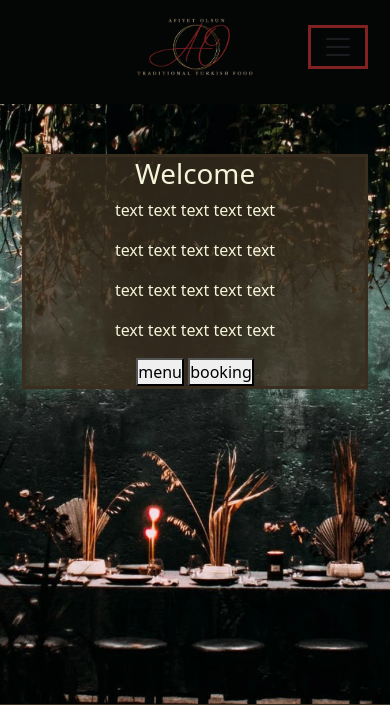
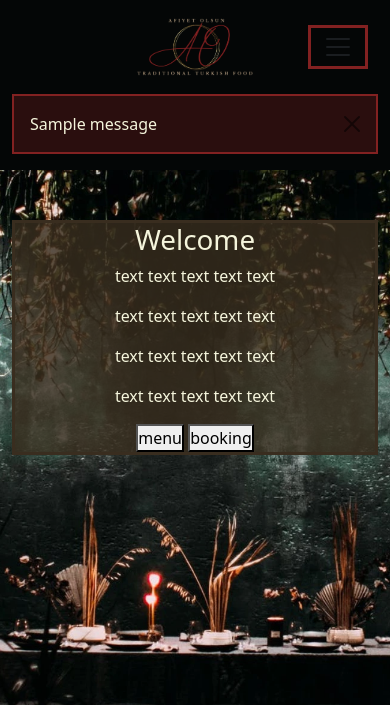
Before and after one commit to SaraTisell/afiyet-olsun, a Django app: page / in a window 390 px wide. Shown: the top 705 px of the page. Run offline with Django 4.2, Linux system fonts and the light colour scheme; tables that the repository leaves empty hold one stand-in row (values such as "Sample post"); one stand-in notice (Sample message) is shown; parts of the project's set-up code (start-up, migrations or seed data) failed here and were passed over; some libraries are stand-ins or nearby versions.

Commit message:
Implement django messages to base.hmtl & add styling

```diff
--- a/static/css/style.css
+++ b/static/css/style.css
@@ -12,6 +12,15 @@
     margin: 10px;
 }
 
+/* Django messages */
+
+#msg {
+    background-color: rgb(130, 33, 33, 0.3);
+    border: 2px solid #822121;
+    border-radius: 0;
+    color: beige;
+}
+
 /* Genreal body styles */
 body {
     background-color: #040606;
@@ -19,7 +28,10 @@ body {
     min-height: 100vh;
     display: flex;
     flex-direction: column;
-
+}
+/* Delete default margin from bootstrap */
+.row {
+    margin: 0;
 }
 
 header {
--- a/templates/base.html
+++ b/templates/base.html
@@ -87,11 +87,20 @@
           </div>
         </div>
       </nav>
-
-
-
     </header>
-
+    <!-- Django messages -->
+    <div class="container">
+      <div class="row">
+        <div class="col-md-8 offset-md-2">
+          {% for message in messages %}
+          <div class="alert {{ message.tags }} alert-dismissible fade show" id="msg" role="alert">
+            <button type="button" class="btn-close" data-bs-dismiss="alert" aria-label="Close"></button>
+            {{ message | safe }}
+          </div>
+          {% endfor %}
+        </div>
+      </div>
+    </div>
     <main>
         {% block content %}
         {% endblock %}
```
Also changed, not shown: 1 other file.
